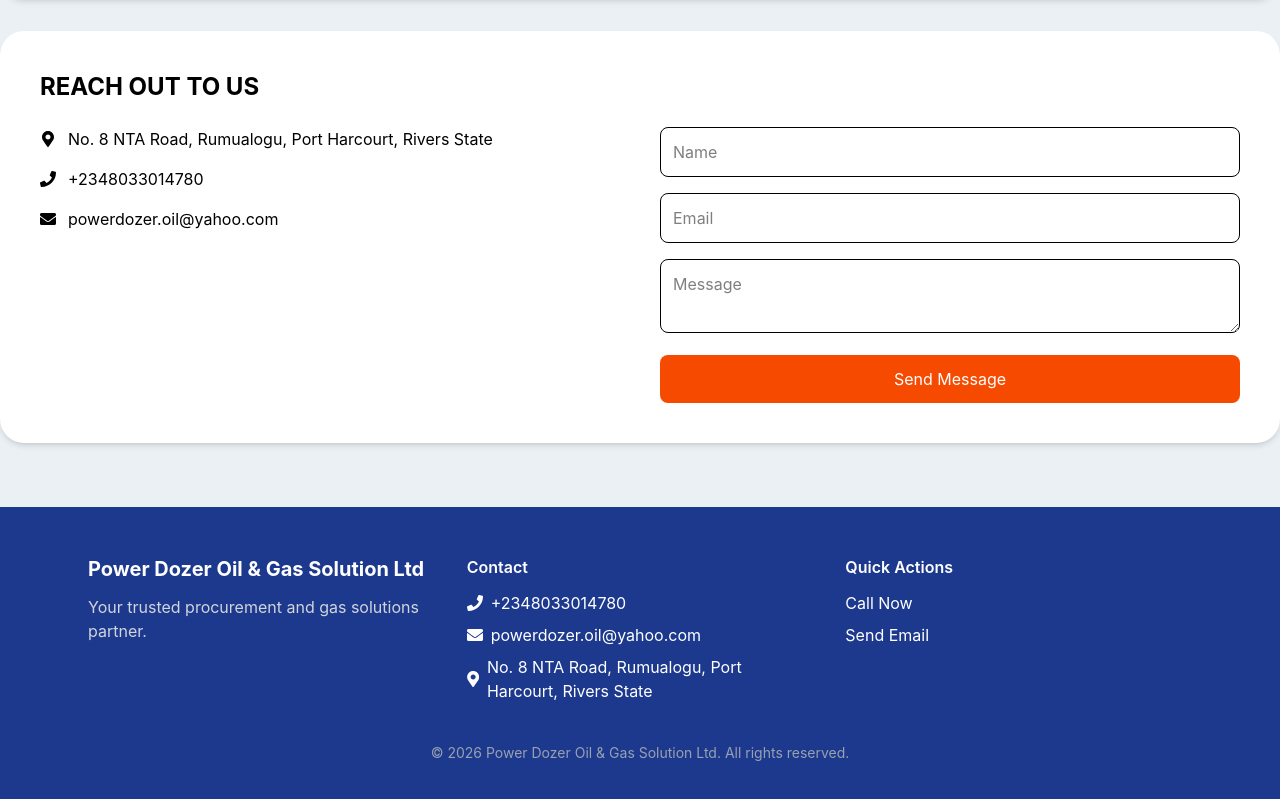
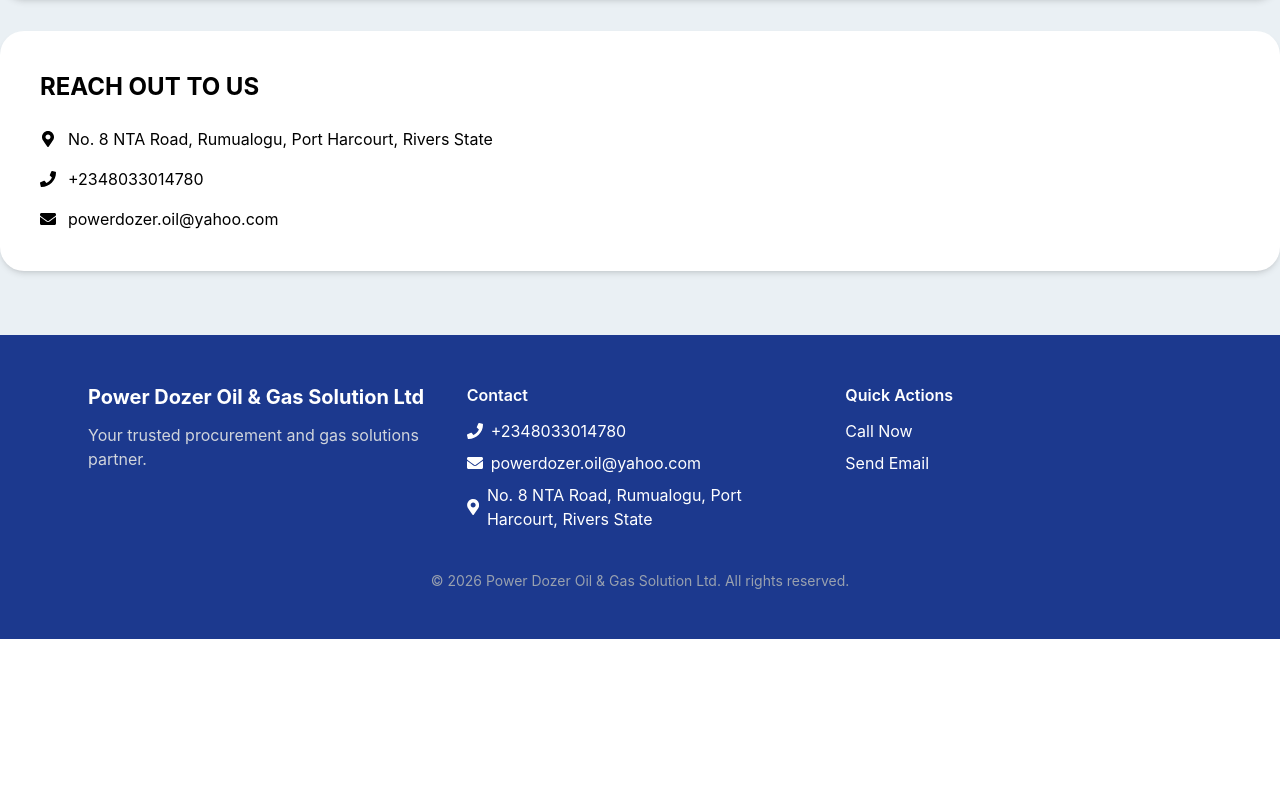
Before and after one commit to entity-creation/power_dozer_landing_page, a React (Vite) app: page / in a window 1280 px wide. Shown: the part 2273-3072 px from the top of the page. After the commit the page ends 2912 px from the top, so only its background shows below. Built offline with nearby package versions, Linux system fonts and the light colour scheme.

Commit message:
vercel routing fix

```diff
--- a/src/components/sections/cta_section.tsx
+++ b/src/components/sections/cta_section.tsx
@@ -68,7 +68,7 @@
           </p>
         </div>
 
-        <form onSubmit={handleSubmit} className="space-y-4">
+        {/* <form onSubmit={handleSubmit} className="space-y-4">
           <input
             className="w-full border p-3 rounded-lg"
             placeholder="Name"
@@ -97,7 +97,7 @@
           <button className="bg-orange-600 text-white px-6 py-3 rounded-lg w-full" disabled={loading}>
             {loading ? "Sending..." : "Send Message"}
           </button>
-        </form>
+        </form> */}
       </div>
     </section>
   );
```
Also changed, not shown: vercel.json (added).
